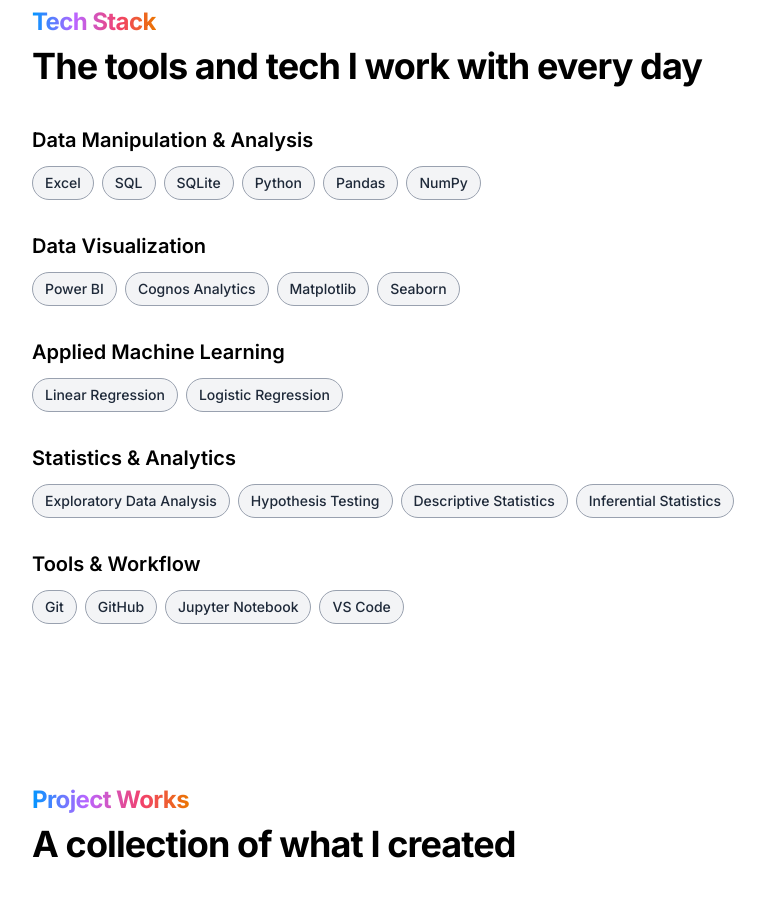
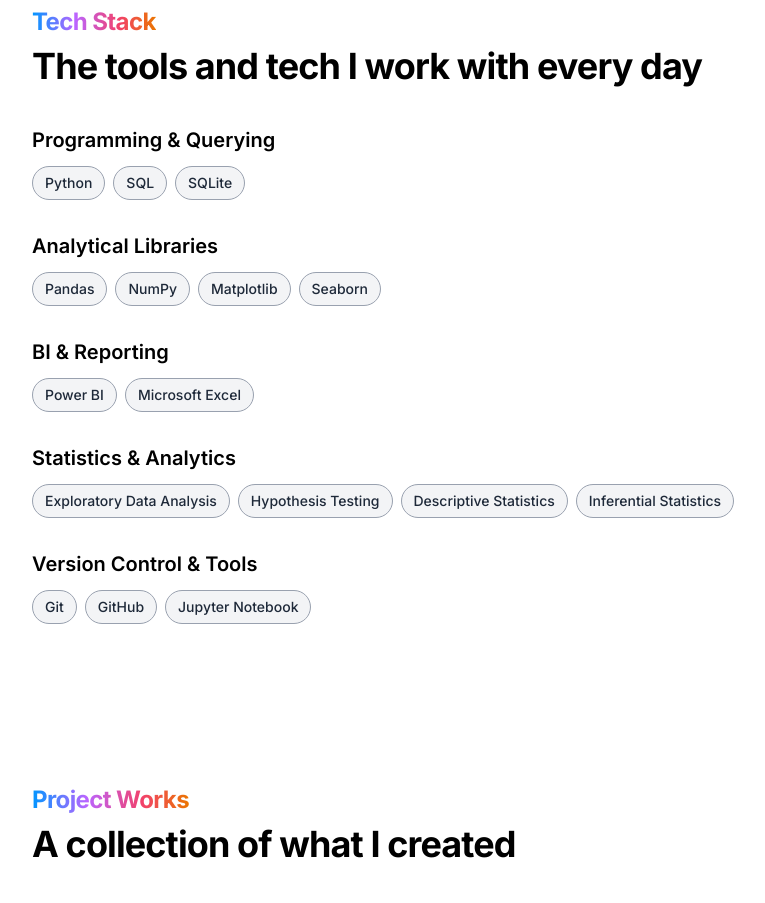
Before and after one commit to ijaihari/ds-portfolio, a React (Vite) app: page / in a window 1280 px wide. Shown: the part 1760-2663 px from the top of the page, without its empty margins (32-797 px from the left). Built offline with nearby package versions, Linux system fonts and the light colour scheme.

Commit message:
updated skills

```diff
--- a/src/pages/SkillsSection.jsx
+++ b/src/pages/SkillsSection.jsx
@@ -2,23 +2,19 @@
 import { SkillPills } from "../components/SkillPills";
 
 export function SkillsSection() {
+
 const skillsData = [
     {
-            title: "Data Manipulation & Analysis",
-            skills: ["Excel", "SQL", "SQLite", "Python", "Pandas", "NumPy"],
+        title: "Programming & Querying",
+        skills: ["Python", "SQL", "SQLite"],
     },
     {
-            title: "Data Visualization",
-            skills: [
-                "Power BI",
-                "Cognos Analytics",
-                "Matplotlib",
-                "Seaborn",
-            ],
+        title: "Analytical Libraries",
+        skills: ["Pandas", "NumPy", "Matplotlib", "Seaborn"],
     },
     {
-            title: "Applied Machine Learning",
-            skills: ["Linear Regression", "Logistic Regression"]
+        title: "BI & Reporting",
+        skills: ["Power BI", "Microsoft Excel"],
     },
     {
         title: "Statistics & Analytics",
@@ -30,10 +26,87 @@
         ],
     },
     {
-            title: "Tools & Workflow",
-            skills: ["Git", "GitHub", "Jupyter Notebook", "VS Code",],
+        title: "Version Control & Tools",
+        skills: ["Git", "GitHub", "Jupyter Notebook"],
     },
 ];
+
+/* const skillsData = [
+    {
+        title: "Programming & Querying",
+        skills: ["Python", "SQL", "SQLite"],
+    },
+    {
+        title: "Analytical Libraries",
+        skills: [
+            "Pandas",
+            "NumPy",
+            "Matplotlib",
+            "Seaborn",
+            "scikit-learn",
+        ],
+    },
+    {
+        title: "BI & Reporting",
+        skills: [
+            "Power BI",
+            "Microsoft Excel",
+        ],
+    },
+    {
+        title: "Statistics & Analytics",
+        skills: [
+            "Exploratory Data Analysis (EDA)",
+            "Descriptive Statistics",
+            "Inferential Statistics",
+            "Probability Distributions",
+            "Hypothesis Testing",
+            "A/B Testing",
+        ],
+    },
+    {
+        title: "Machine Learning",
+        skills: [
+            "Linear Regression",
+            "Logistic Regression",
+            "Decision Trees",
+            "Random Forest",
+            "Feature Engineering",
+            "Model Evaluation (Accuracy, Precision, Recall, F1, ROC-AUC)",
+            "Cross-Validation",
+        ],
+    },
+    {
+        title: "Time Series & Forecasting",
+        skills: [
+            "Trend & Seasonality Analysis",
+            "Time Series Decomposition",
+            "Moving Averages",
+            "ARIMA (Basics)",
+            "Demand & Sales Forecasting",
+        ],
+    },
+    {
+        title: "Data Storytelling & Business Analysis",
+        skills: [
+            "KPI Analysis",
+            "Business Insights & Recommendations",
+            "Dashboard Design",
+            "Stakeholder Communication",
+            "Data-Driven Decision Making",
+        ],
+    },
+    {
+        title: "Version Control & Tools",
+        skills: [
+            "Git",
+            "GitHub",
+            "Jupyter Notebook",
+            "VS Code",
+        ],
+    },
+];
+ */
 
     return (
         <section
```
Lines whose indentation alone changed are shown as unchanged.
